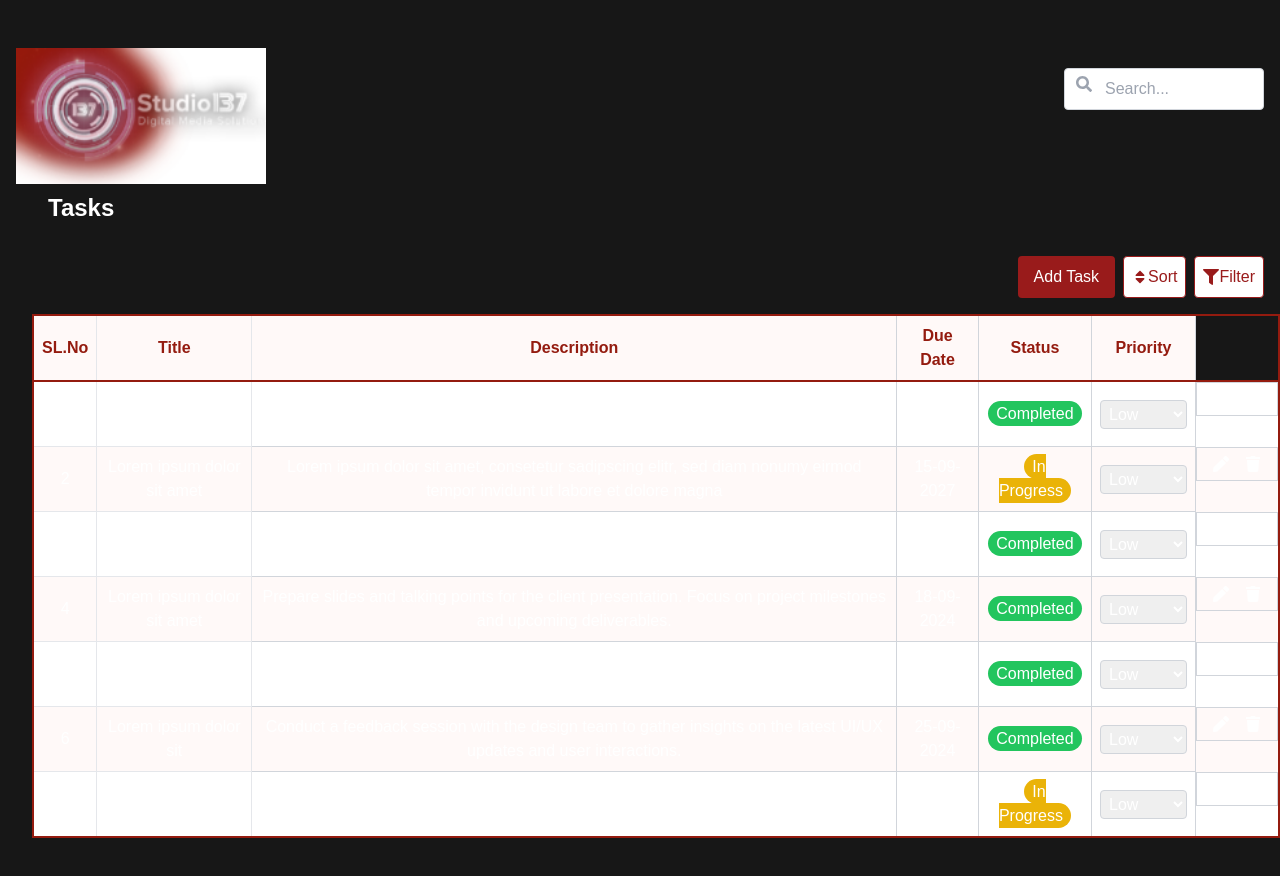
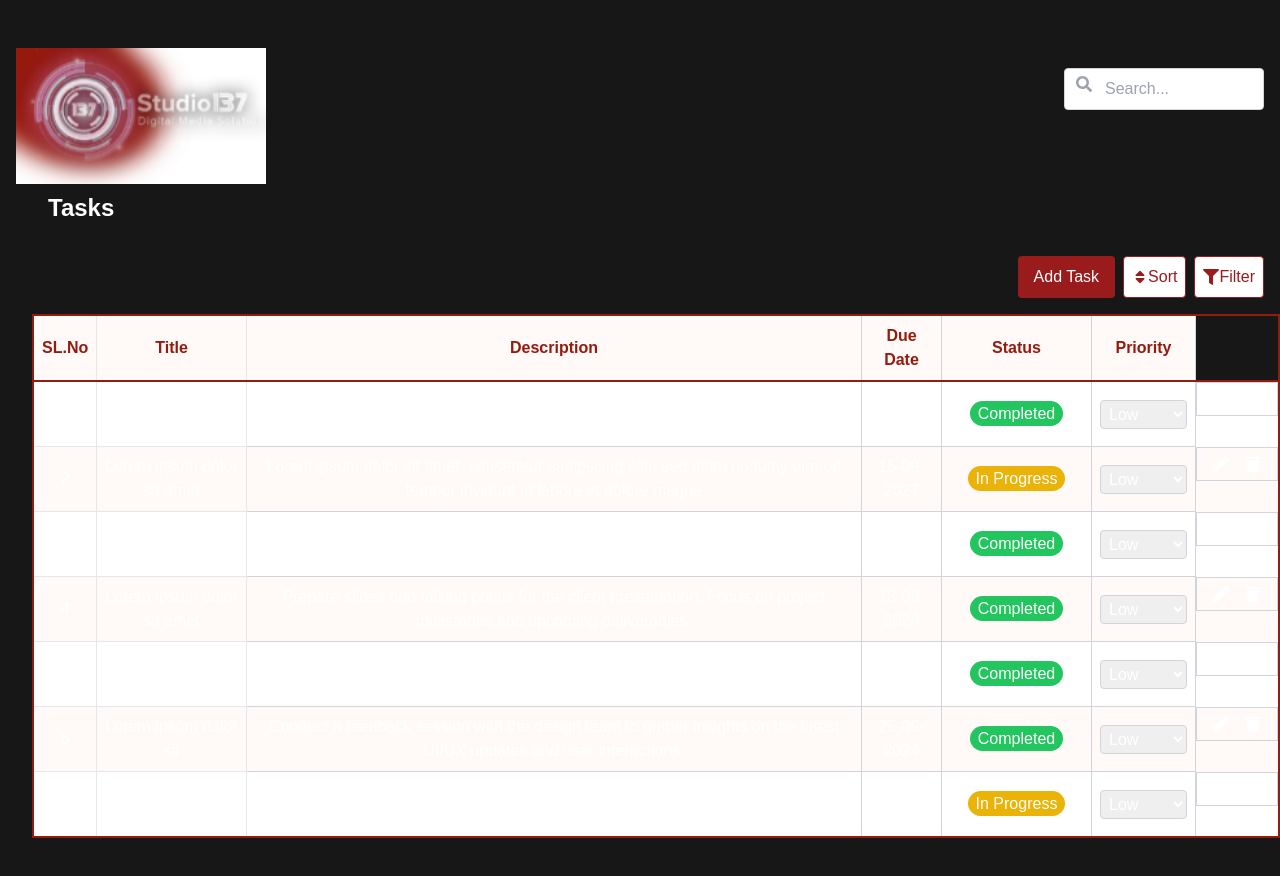
Before and after one commit to akashkat721/Task-Management-Web-App, a Next.js app: page / in a window 1280 px wide. Shown: the top 876 px of the page. Built offline with nearby package versions, Linux system fonts and the light colour scheme.

Commit message:
Update DesktopTaskTable.tsx

```diff
--- a/components/DesktopTaskTable.tsx
+++ b/components/DesktopTaskTable.tsx
@@ -287,7 +287,7 @@ const TaskTable: React.FC = () => {
         <th className="border border-light-red text-center p-2">Title</th>
         <th className="border border-gray-300 text-center p-2">Description</th>
         <th className="border border-gray-300 text-center p-2">Due Date</th>
-        <th className="border border-gray-300 text-center p-2">Status</th>
+        <th className="border border-gray-300 text-center p-2 min-w-[150px]">Status</th>
         <th className="border border-gray-300 text-center p-2">Priority</th>
 
       </tr>
@@ -300,7 +300,7 @@ const TaskTable: React.FC = () => {
         <td className="border border-light-red text-center p-2">{task.name}</td>
         <td className="border border-gray-300 text-center p-2">{task.description}</td>
         <td className="border border-gray-300 text-center p-2">{task.dueDate}</td>
-       <td className="border border-gray-300 text-center p-2">
+       <td className="border border-gray-300 text-center p-2 min-w-[150px]">
   <span
     className={`px-2 py-1 rounded-full text-white ${
       task.status === "Completed" ? "bg-green-500" : "bg-yellow-500"
```
